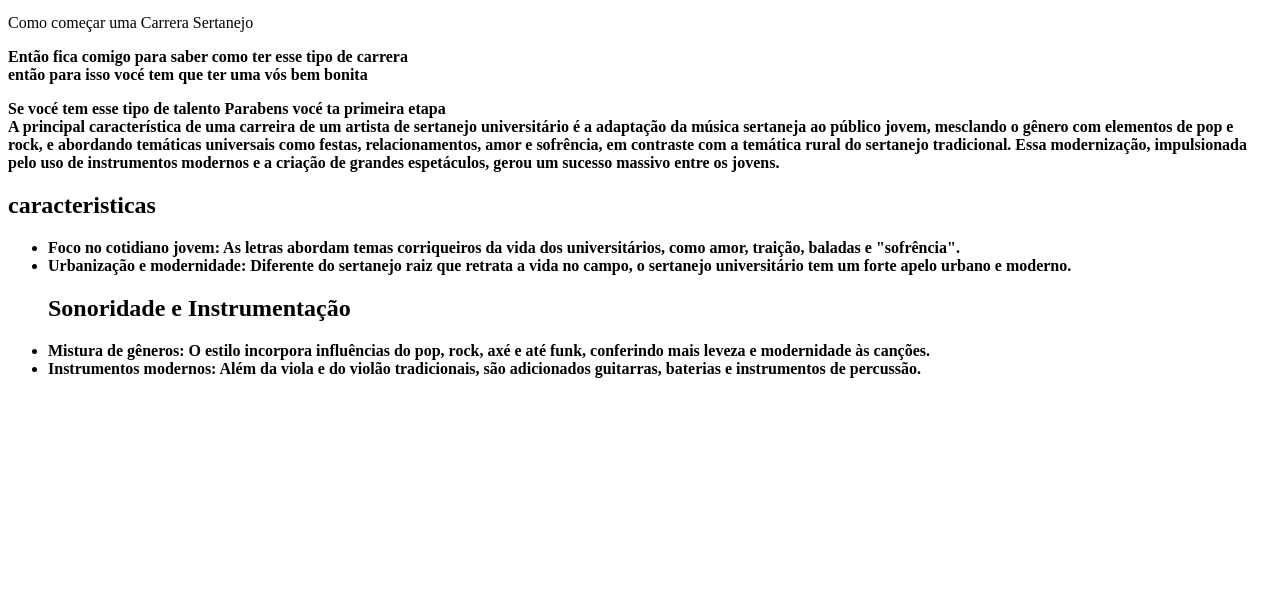
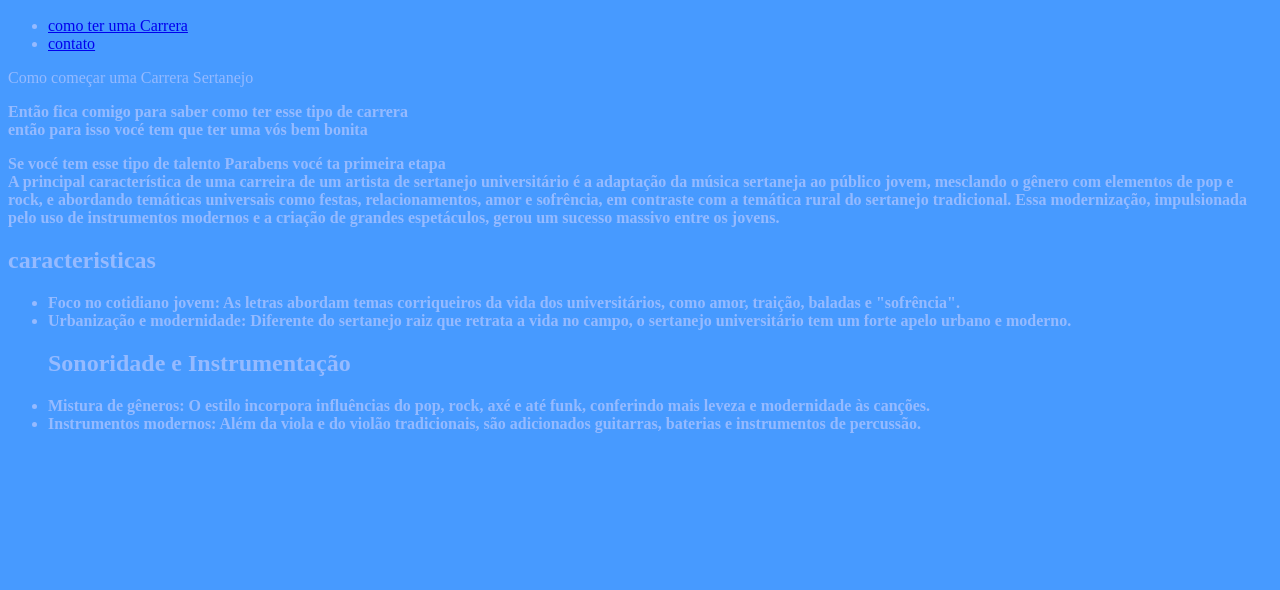
Before and after one commit to mariaeduard9283-sketch/como-ter-uma-carreira-sertaneja, a plain HTML site: page index.html in a window 1280 px wide. Shown: the part 210-800 px from the top of the page. Drawn offline with Linux system fonts and the light colour scheme.

Commit message:
mudancas

```diff
--- a/index.html
+++ b/index.html
@@ -4,7 +4,7 @@
     <meta charset="UTF-8">
     <meta name="viewport" content="width=device-width, initial-scale=1.0">
     <title># sertanejo </title>
-    <link rel="stylesheet" href=".style.css">
+    <link rel="stylesheet" href="./css/style.css">
 </head>
 <body>
    <img src="11033631.png"alt="png"width="90px"height="80px">
```
Also changed, not shown: index2.html (+1 -1 lines).
